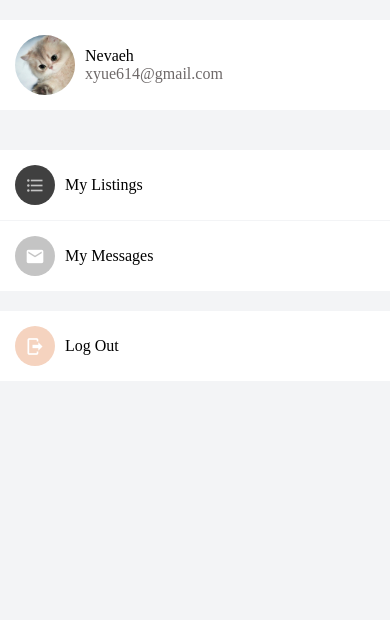
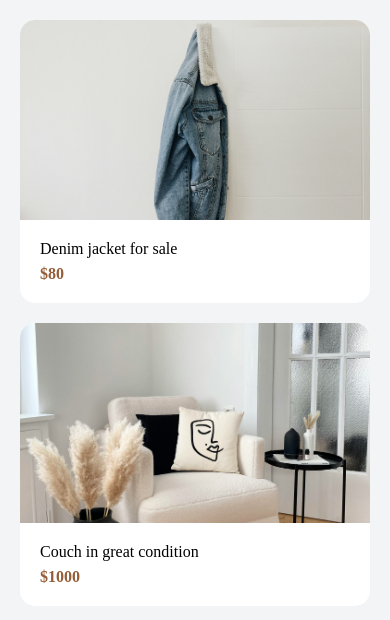
Before and after one commit to nevaehxinyue/goodbye-goods, a React Native app: screen / in a window 390 px wide. Shown: the top 620 px of the page. Built offline with nearby package versions, Linux system fonts and the light colour scheme.

Commit message:
Add Item listings Page.

```diff
--- a/App.js
+++ b/App.js
@@ -16,6 +16,7 @@
 import ListItem from "./app/components/ListItem";
 import Icon from "./app/components/Icon";
 import AccountScreen from "./app/screens/AccountScreen";
+import ListingsScreen from "./app/screens/ListingsScreen";
 
 
 export default function App() {
@@ -24,7 +25,8 @@
 
      {/* <WelcomeScreen /> */}
     {/* <MessagesScreen />  */}
-    <AccountScreen />
+    {/* <AccountScreen /> */}
+    <ListingsScreen />
 
 
   </GestureHandlerRootView>
--- a/app/screens/AccountScreen.js
+++ b/app/screens/AccountScreen.js
@@ -48,7 +48,7 @@
       />
       </View>
       <ListItem title='Log Out' IconComponent={
-        <Icon name="logout" backgroundColor='#f5d3bf'/>
+        <Icon name="logout" backgroundColor='#d1764f'/>
       }/>
     </SafeAreaView>
   );
--- /dev/null
+++ b/app/screens/ListingsScreen.js
@@ -0,0 +1,51 @@
+import React from 'react';
+import { FlatList, SafeAreaView, StyleSheet, View } from 'react-native';
+import Card from '../components/Card';
+import color from '../config/color';
+
+const listings = [
+    {
+        id:1,
+        title: 'Denim jacket for sale',
+        price: 80,
+        image: require('../assets/jacket.png')
+    },
+    {
+        id:2,
+        title: 'Couch in great condition',
+        price: 1000,
+        image: require('../assets/couch.png')
+    }
+];
+
+function ListingsScreen(props) {
+
+    return (
+      <SafeAreaView style={styles.screen}>
+      <View style={{ padding: 20}}>
+        <FlatList
+        data={listings}
+        keyExtractor={listing => listing.id.toString()}
+        renderItem= {({ item }) => (
+            <Card
+            title={item.title}
+            subTitle={"$" + item.price}
+            image={item.image}/>
+    )} />
+    </View>
+
+
+
+      </SafeAreaView>
+    );
+}
+const styles = StyleSheet.create({
+    screen: {
+        flex: 1,
+        padding: 20,
+        backgroundColor: color.lightGray
+    }
+
+})
+
+export default ListingsScreen;
```
